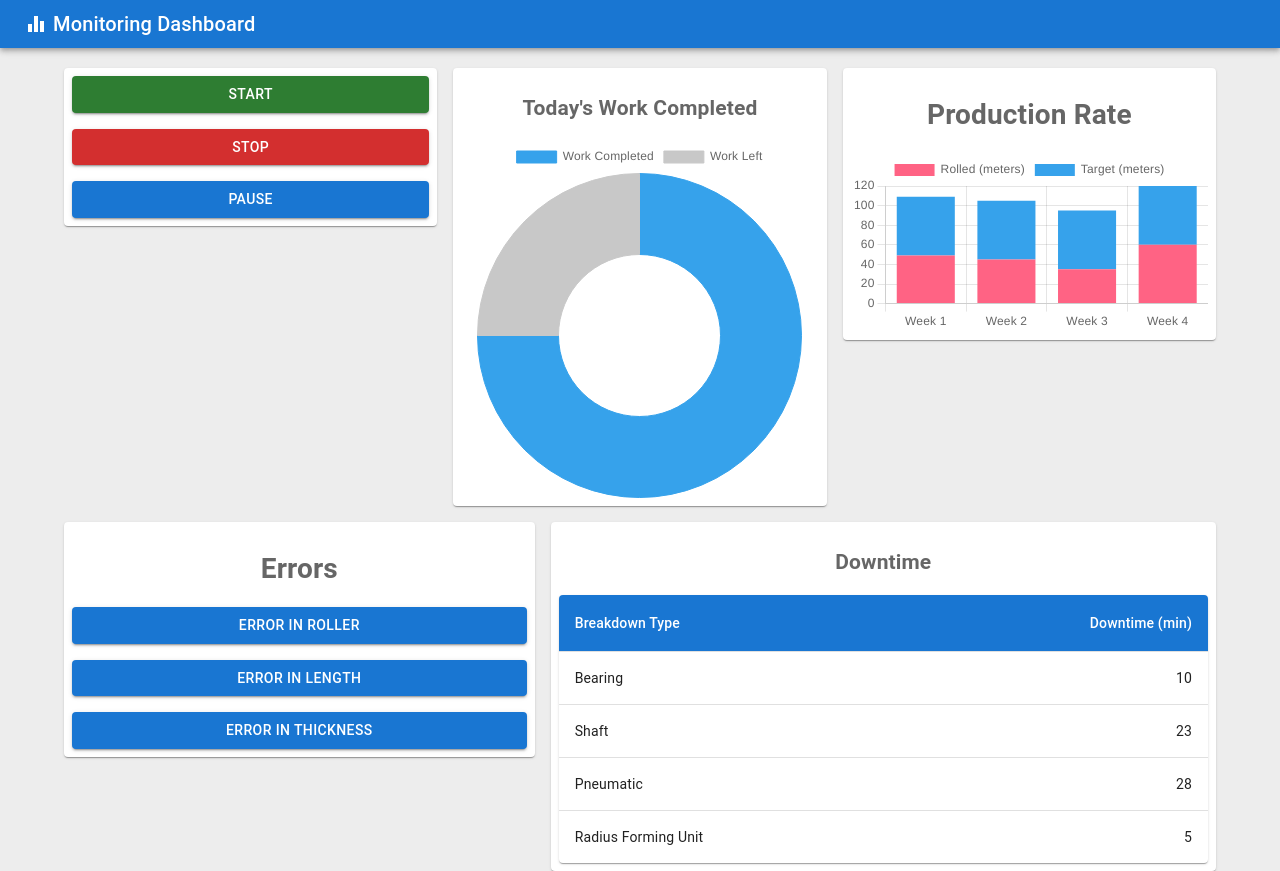
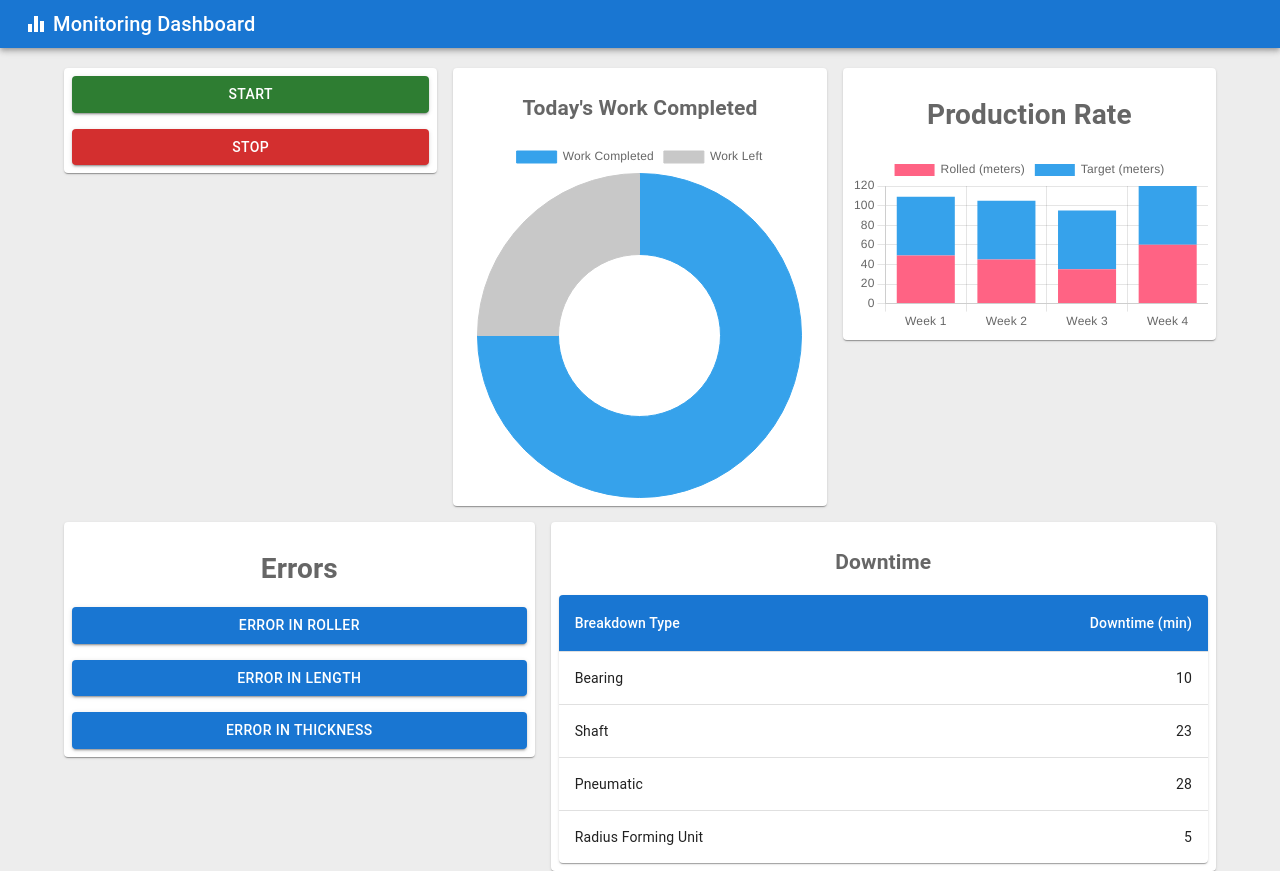
Before and after one commit to devika-kodi/monitoring-dashboard, a Next.js app: page / in a window 1280 px wide. Built offline with nearby package versions, Linux system fonts and the light colour scheme.

Commit message:
remove pause

```diff
--- a/components/MainGrid.js
+++ b/components/MainGrid.js
@@ -26,7 +26,6 @@ export default function MainGrid() {
             <Stack spacing={2}>
               <Button color="success" variant="contained">Start</Button>
               <Button color="error" variant="contained">Stop</Button>
-              <Button color="primary" variant="contained">pause</Button>
             </Stack>
           </Item>
         </Grid>
```
